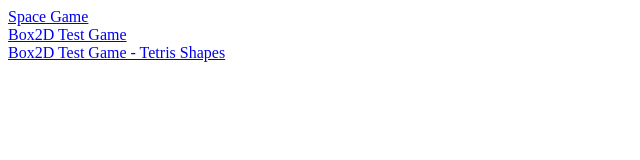
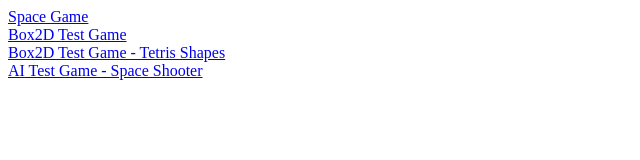
Before and after one commit to adrian-purser/adrian-purser.github.io, a plain HTML site: page index.html in a window 1280 px wide. Shown: the whole page, without its empty margins (0-640 px from the left). Drawn offline with Linux system fonts and the light colour scheme.

Commit message:
Add link to test game

```diff
--- a/index.html
+++ b/index.html
@@ -10,5 +10,6 @@
 	<div><a href="games/spacegame/spacegame.html">Space Game</a></div>
 	<div><a href="games/box2d/game.html">Box2D Test Game</a></div>
 	<div><a href="games/box2d-tetris/game.html">Box2D Test Game - Tetris Shapes</a></div>
+	<div><a href="games/ai-test1/game.html">AI Test Game - Space Shooter</a></div>
 </body>
 </html>
```
